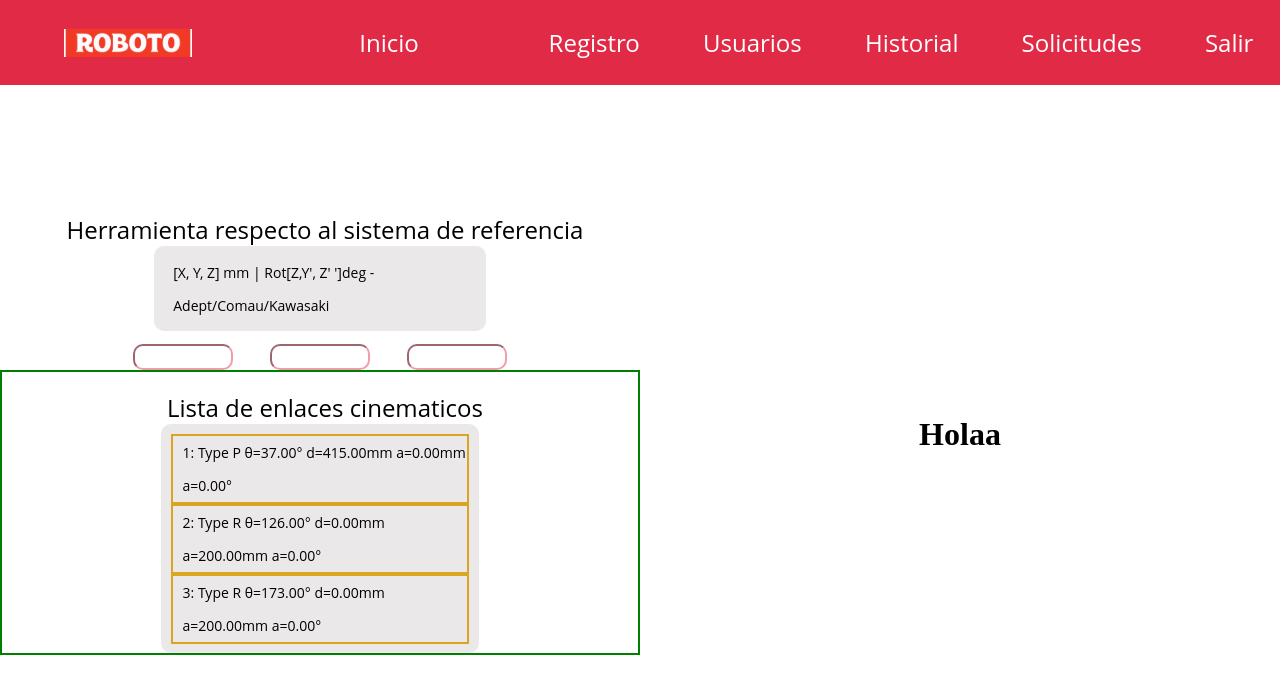
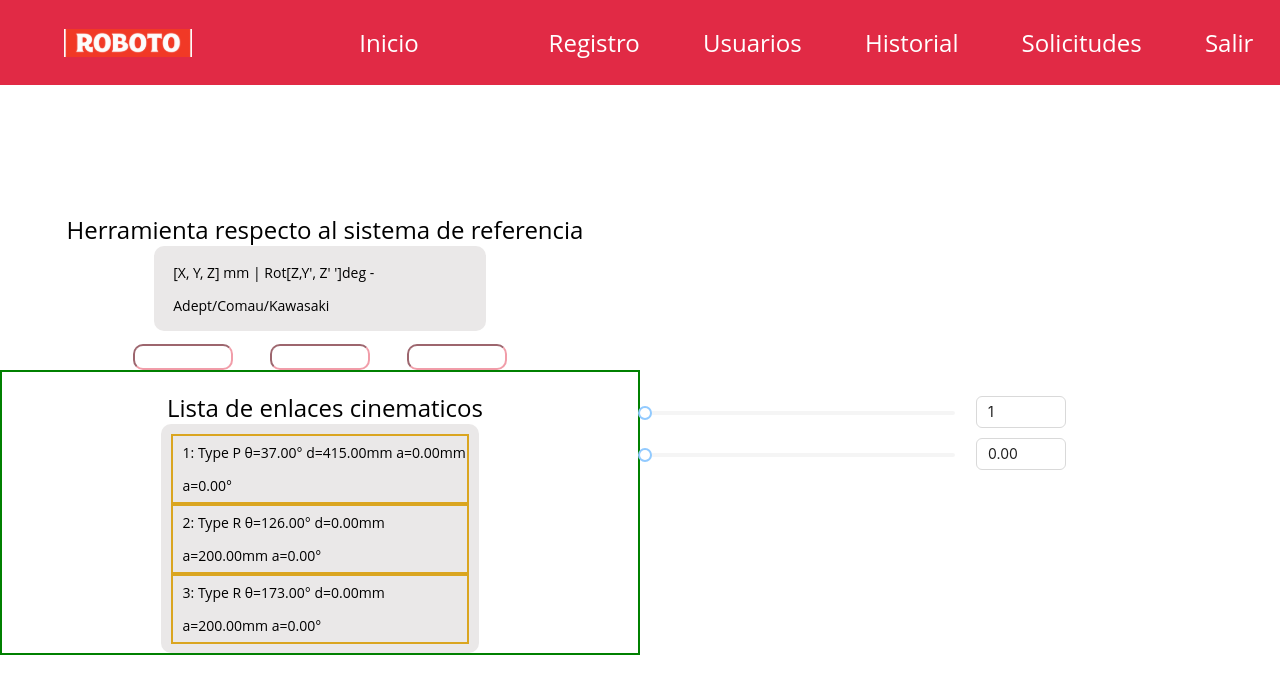
Before and after one commit to LuisAlejandro2003/Roboto, a React (Vite) app: page /PilotajesAdmin in a window 1280 px wide. Shown: the top 694 px of the page. Built offline with nearby package versions, Linux system fonts and the light colour scheme.

Commit message:
Implementacion de ranges

```diff
--- a/package.json
+++ b/package.json
@@ -9,6 +9,7 @@
     "preview": "vite preview"
   },
   "dependencies": {
+    "antd": "^5.2.3",
     "react": "^18.2.0",
     "react-dom": "^18.2.0",
     "react-router-dom": "^6.8.1",
--- a/src/assets/components/organism/BodyPilotajesAdmin.jsx
+++ b/src/assets/components/organism/BodyPilotajesAdmin.jsx
@@ -2,6 +2,7 @@ import styled from "styled-components";
 import GroupText from "../molecules/GroupText";
 import HerramientasAdmin from "../molecules/HerramientasAdmin";
 import ListEnlaces from "./ListEnlaces";
+import Range from "../atoms/Range";
 const StyledWrapperContainerLeft = styled.div`
   width: 50%;
   height: 100%;
@@ -41,7 +42,7 @@ const BodyPilotajesAdmin = () => {
         </StyledWrapperContainerLeft>
 
         <StyledWrapperContainerRight>
-          <h1>Holaa</h1>
+          <Range></Range>
         </StyledWrapperContainerRight>
         </StyledWrapperContainer>
   );
```
Also changed, not shown: 1 other file (tests, documents, lock files or other folders).
